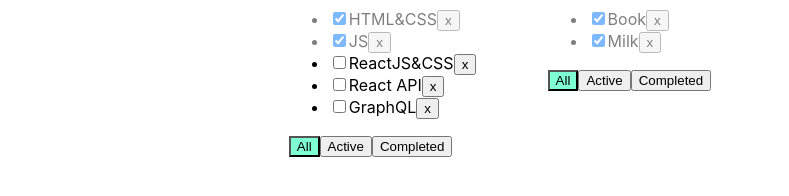
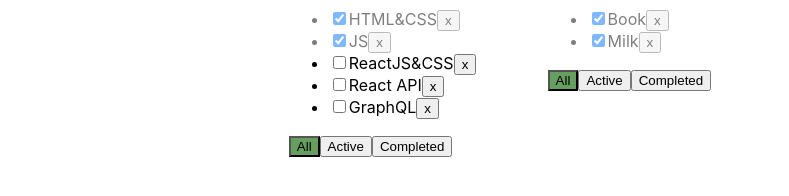
Before and after one commit to melfiqq/1-proj-todolist, a React (Create React App) app: page / in a window 1280 px wide. Shown: the part 120-316 px from the top of the page, without its empty margins (0-789 px from the left). Built offline with nearby package versions, Linux system fonts and the light colour scheme.

Commit message:
One style was ipdated.

```diff
--- a/src/App.css
+++ b/src/App.css
@@ -15,7 +15,7 @@
 }
 
 .active-filter {
-  background-color: aquamarine;
+  background-color: rgb(101, 158, 94);
 }
 
 .isDone {
```
